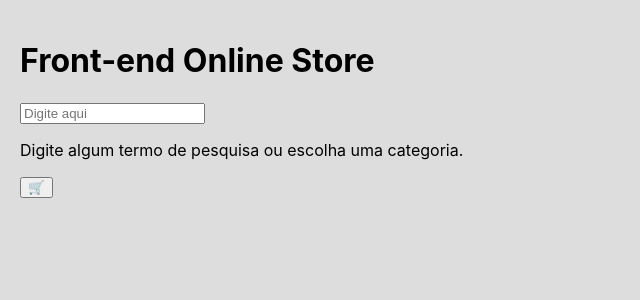
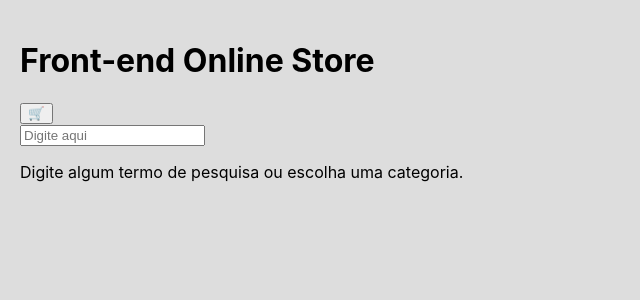
Before and after one commit to gustavodutradev/Project-Online-Store, a React (Create React App) app: page / in a window 1280 px wide. Shown: the top 300 px of the page, without its empty margins (0-640 px from the left). Built offline with nearby package versions, Linux system fonts and the light colour scheme.

Commit message:
Requisito 3 - finalizado

```diff
--- a/src/App.js
+++ b/src/App.js
@@ -1,20 +1,25 @@
 /* eslint-disable no-unused-vars */
 import React from 'react';
 import './App.css';
-import { Switch, Route } from 'react-router-dom';
+import { Switch, Route, Link, BrowserRouter } from 'react-router-dom';
 import Carrinho from './components/Carrinho';
 import Content from './components/Content';
 
 class App extends React.Component {
   render() {
     return (
+      <BrowserRouter>
         <div>
           <h1>Front-end Online Store</h1>
+          <Link data-testid="shopping-cart-button" to="/carrinho">
+            <button type="submit">🛒</button>
+          </Link>
           <Switch>
             <Route exact path="/" component={ Content } />
             <Route exact path="/carrinho" component={ Carrinho } />
           </Switch>
         </div>
+      </BrowserRouter>
     );
   }
 }
--- a/src/components/Content.jsx
+++ b/src/components/Content.jsx
@@ -1,6 +1,4 @@
 import React, { Component } from 'react';
-// import BotaoCarrinhoDeCompra from './BotaoCarrinhoDeCompra';
-import { Link } from 'react-router-dom';
 
 class Content extends Component {
   state = {
@@ -35,10 +33,6 @@ class Content extends Component {
             Digite algum termo de pesquisa ou escolha uma categoria.
           </p>
         )}
-        {/* <BotaoCarrinhoDeCompra /> */}
-        <Link data-testid="shopping-cart-button" to="/carrinho">
-          <button type="submit">🛒</button>
-        </Link>
       </div>
     );
   }
--- a/src/index.js
+++ b/src/index.js
@@ -3,12 +3,9 @@ import ReactDOM from 'react-dom';
 import './index.css';
 import App from './App';
 import * as serviceWorker from './serviceWorker';
-import { BrowserRouter } from 'react-router-dom';
 
 ReactDOM.render(
-  <BrowserRouter>
-    <App />
-  </BrowserRouter>,
+    <App />,
   document.getElementById('root'),
 );
 
```
Also changed, not shown: src/components/BotaoCarrinhoDeCompra.jsx (deleted, +0 -14 lines). Lines whose indentation alone changed are shown as unchanged.
